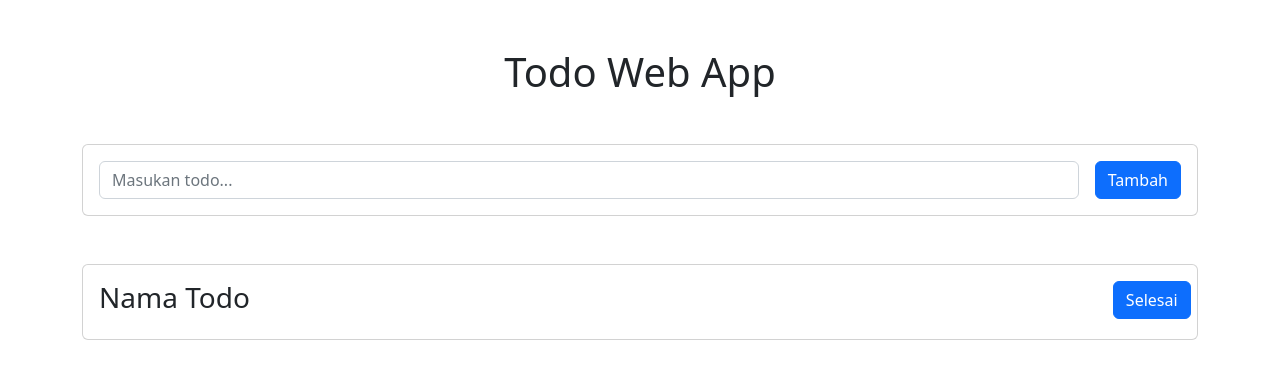
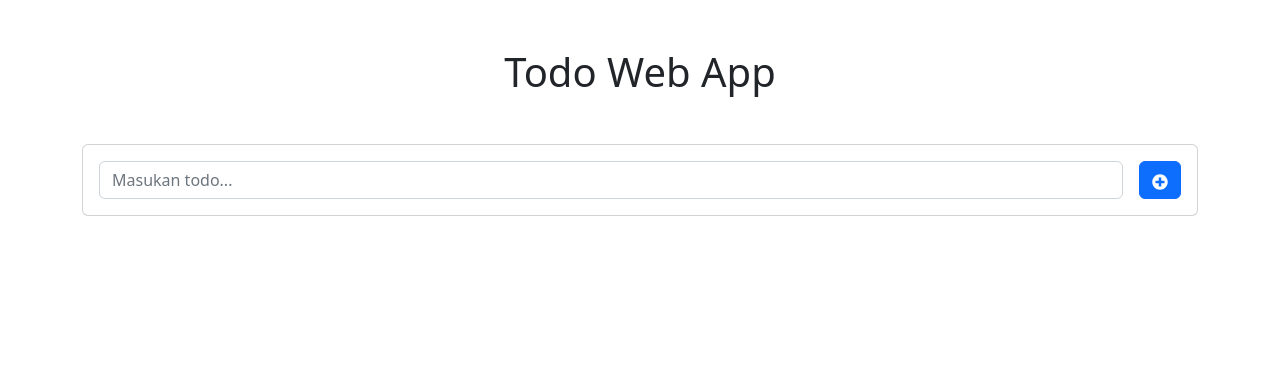
Before and after one commit to opik211192/react-dea, a React (Create React App) app: page / in a window 1280 px wide. Shown: the top 378 px of the page. Built offline with nearby package versions, Linux system fonts and the light colour scheme.

Commit message:
ambli text input, add todolist & delete todolist

```diff
--- a/package.json
+++ b/package.json
@@ -10,6 +10,7 @@
     "react": "^18.2.0",
     "react-bootstrap": "^2.7.2",
     "react-dom": "^18.2.0",
+    "react-icons": "^4.8.0",
     "react-scripts": "5.0.1",
     "web-vitals": "^2.1.4"
   },
--- a/src/App.js
+++ b/src/App.js
@@ -1,5 +1,5 @@
 import { useState } from "react";
-
+import "./App.css";
 import {
   Container,
   Form,
@@ -9,9 +9,31 @@ import {
   Row,
   Col,
 } from "react-bootstrap";
-import "./App.css";
+import { FaPlusCircle } from "react-icons/fa";
 
 function App() {
+  const [todoName, setTodoName] = useState("");
+  const [todolist, setTodolist] = useState([]);
+
+  //2.tambah todo
+  const addTodo = () => {
+    const dataTodo = { todoName, status: false };
+    setTodolist([dataTodo, ...todolist]);
+    setTodoName("");
+  };
+
+  //3. delete todo
+  const deleteTodo = (index) => {
+    // console.log(index);
+    setTodolist(todolist.filter((value, idx) => index !== idx));
+  };
+
+  //1. tangkap dlu text inputnya
+  const handleChangeName = (e) => {
+    const data = e.target.value;
+    setTodoName(data);
+  };
+
   return (
     <Container>
       <h1 className="text-center mt-5">Todo Web App</h1>
@@ -20,26 +42,46 @@ function App() {
       <Card className="mt-5">
         <Card.Body>
           <Stack direction="horizontal" gap={3}>
-            <Form.Control type="text" placeholder="Masukan todo..." />
-            <Button>Tambah</Button>
+            <Form.Control
+              type="text"
+              placeholder="Masukan todo..."
+              onChange={handleChangeName}
+              value={todoName}
+            />
+            <Button onClick={addTodo}>
+              <FaPlusCircle />
+            </Button>
           </Stack>
         </Card.Body>
       </Card>
 
       {/* List todo */}
-      <Card className="mt-5">
+      <div className="mt-5">
+        {todolist.map((value, index) => {
+          return (
+            <Card className="mt-3">
               <Card.Body>
                 <Row>
                   <Col>
-              <h3>Nama Todo</h3>
+                    <h3>{value.todoName}</h3>
                   </Col>
 
                   <Col xl="1">
                     <Button>Selesai</Button>
                   </Col>
                 </Row>
+                <Button
+                  variant="danger"
+                  className="mt-2"
+                  onClick={() => deleteTodo(index)}
+                >
+                  Hapus
+                </Button>
               </Card.Body>
             </Card>
+          );
+        })}
+      </div>
     </Container>
   );
 }
```
Also changed, not shown: 1 other file (tests, documents, lock files or other folders). Lines whose indentation alone changed are shown as unchanged.
